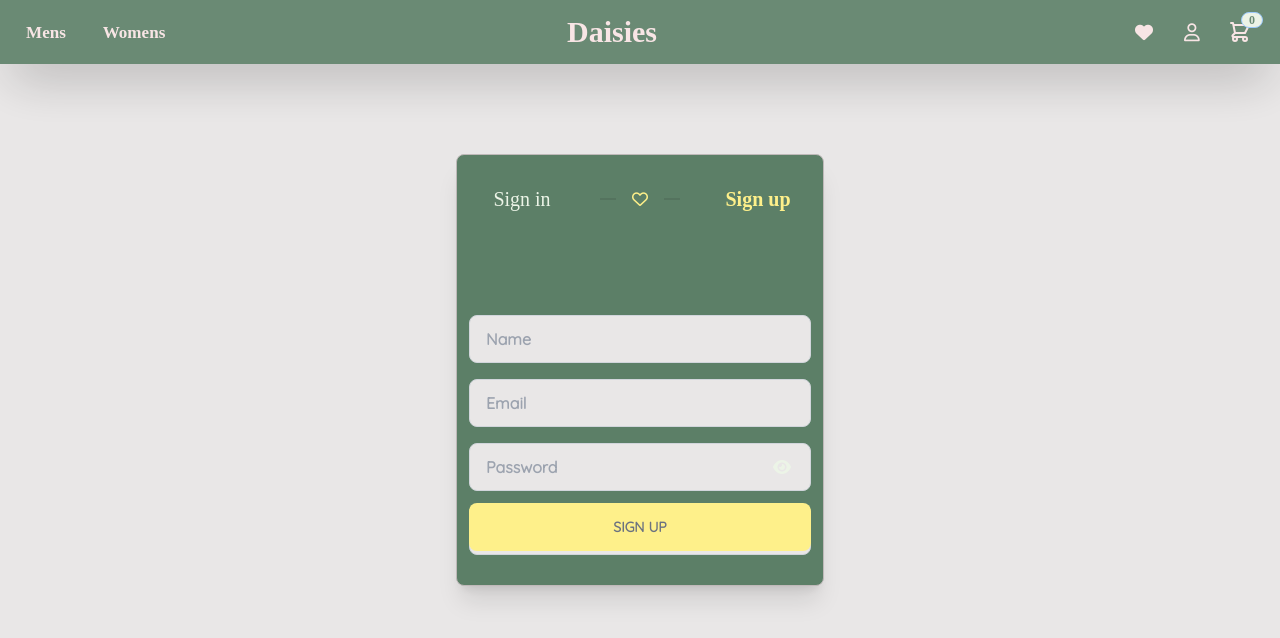
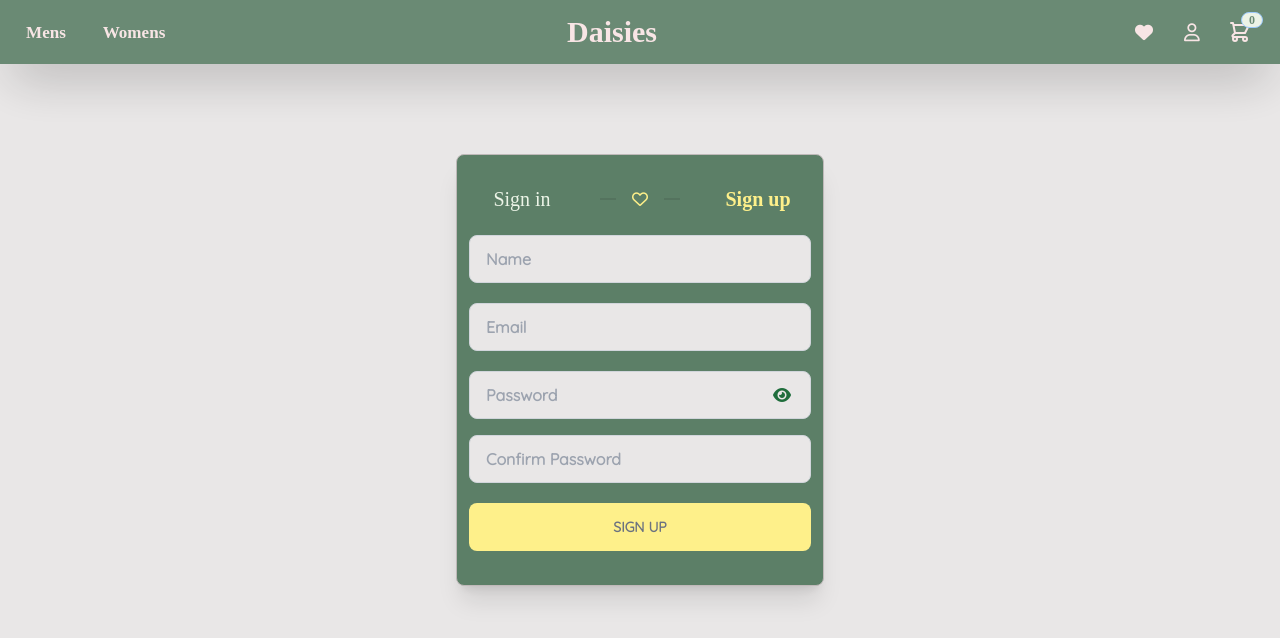
Before and after one commit to Jwilkins48/Clothing-Store, a React (Vite) app: page /sign-up in a window 1280 px wide. Shown: the top 638 px of the page. Built offline with nearby package versions, Linux system fonts and the light colour scheme; no server answers; the database is empty; a web font is replaced by a local one.

Commit message:
fixed form display

```diff
--- a/src/pages/SignUp.jsx
+++ b/src/pages/SignUp.jsx
@@ -77,12 +77,13 @@ function SignUp() {
           </div>
           <h1 className="font-bold text-yellow-200 ml-2 text-xl">Sign up</h1>
         </header>
+
         {/* USER NAME */}
-        <div className="flex flex-col my-20 gap-3 h-24 justify-around">
+        <div className="flex flex-col gap-4 h-24 justify-around">
           <div>
             <input
               placeholder="Name"
-              className="input text-[#1f6d3c] font-bold bg-base-100 border border-gray-300 w-full mt-1 text-secondary "
+              className="input text-[#1f6d3c] font-bold bg-base-100 border border-gray-300 w-full mt-1  "
               onChange={onChange}
               type="text"
               id="name"
@@ -93,7 +94,7 @@ function SignUp() {
           <div>
             <input
               placeholder="Email"
-              className="input text-[#1f6d3c] font-bold bg-base-100 border border-gray-300  w-full mt-1 text-secondary "
+              className="input text-[#1f6d3c] font-bold bg-base-100 border border-gray-300  w-full mt-1"
               onChange={onChange}
               type="text"
               id="email"
@@ -105,7 +106,7 @@ function SignUp() {
             <div className="relative">
               <input
                 placeholder="Password"
-                className="input text-[#1f6d3c] font-bold bg-base-100 border border-gray-300  w-full mt-1 text-secondary"
+                className="input text-[#1f6d3c] font-bold bg-base-100 border border-gray-300  w-full mt-1 "
                 onChange={onChange}
                 type={showPassword ? "text" : "password"}
                 id="password"
@@ -114,9 +115,9 @@ function SignUp() {
               {/* SHOW PASSWORD */}
               <p onClick={() => setShowPassword(!showPassword)}>
                 {!showPassword ? (
-                  <i className="fa-regular text-[#1f6d3c] font-bold fa-eye absolute top-5 right-5 text-secondary" />
+                  <i className="fa-regular text-[#1f6d3c] font-bold fa-eye absolute top-5 right-5 " />
                 ) : (
-                  <i className="fa-solid text-[#1f6d3c] font-bold fa-eye-slash absolute top-5 right-5 text-secondary" />
+                  <i className="fa-solid text-[#1f6d3c] font-bold fa-eye-slash absolute top-5 right-5 " />
                 )}
               </p>
             </div>
@@ -126,15 +127,15 @@ function SignUp() {
               value={confirmPassword}
               onChange={(e) => setConfirmPassword(e.target.value)}
               id="confirmPassword"
-              className="input text-[#1f6d3c] font-bold bg-base-100 border border-gray-300 w-full mt-4 text-secondary"
+              className="input text-[#1f6d3c] font-bold bg-base-100 border border-gray-300 w-full mt-4 "
               type={showPassword ? "text" : "password"}
             />
           </div>
+          {/* SUBMIT */}
+          <button className="btn bg-yellow-200 text-gray-500 border-0 mt-1">
+            Sign Up
+          </button>
         </div>
-        {/* SUBMIT */}
-        <button className="btn bg-yellow-200 text-gray-500 border-0 mt-4">
-          Sign Up
-        </button>
       </form>
     </div>
   );
```
